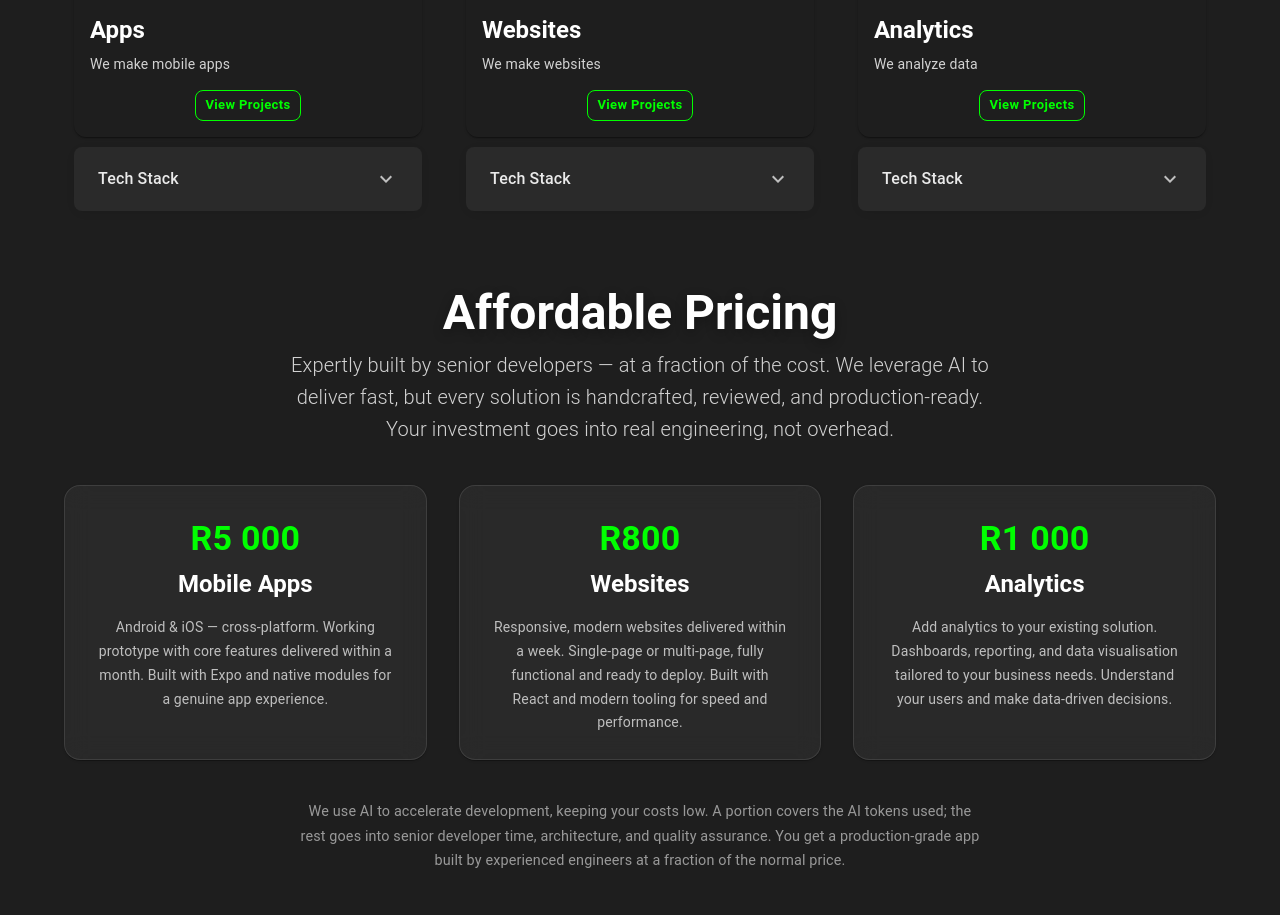
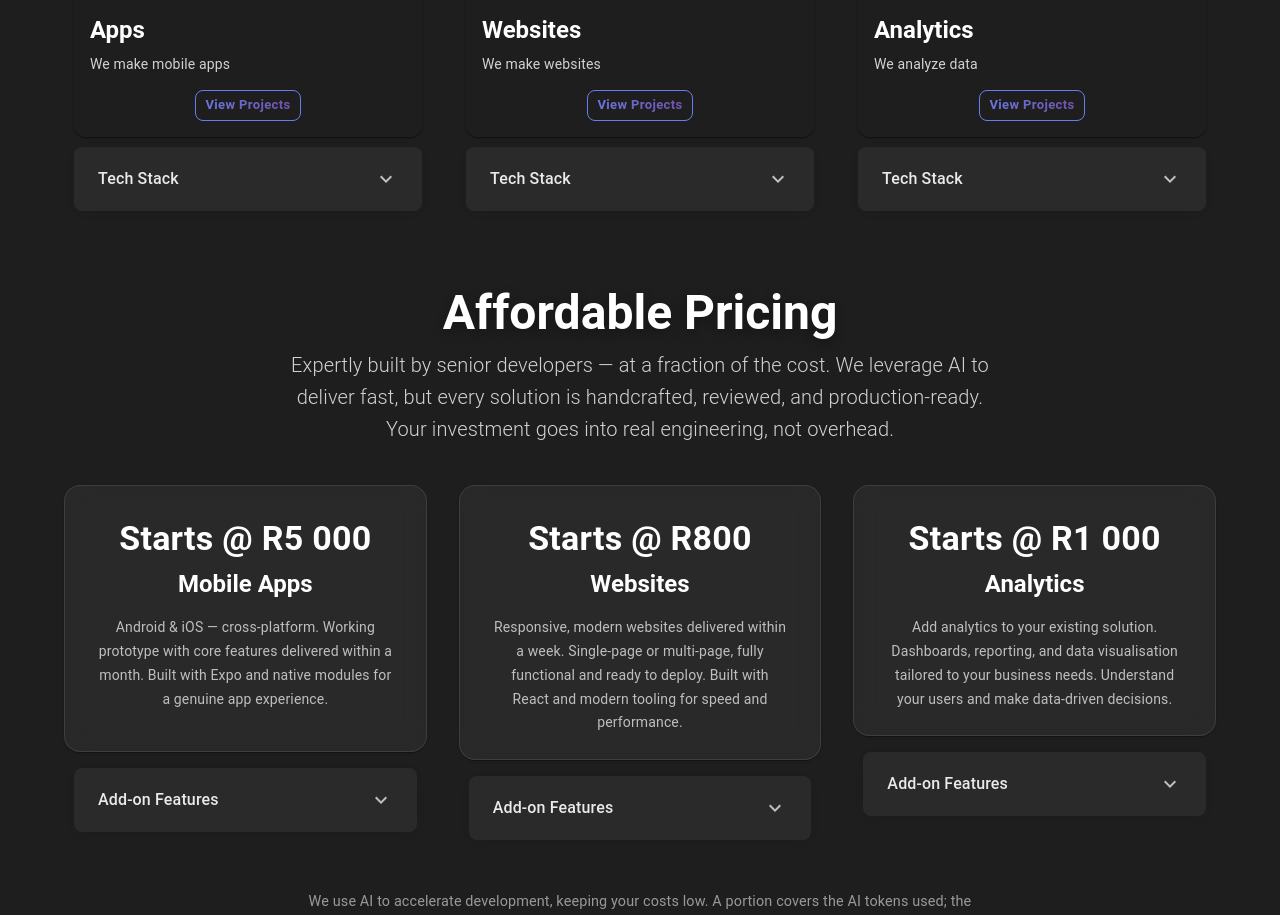
Before and after one commit to Poison159/NewGroundFloorWebsite, a React (Create React App) app: page / in a window 1280 px wide. Shown: the part 417-1332 px from the top of the page. Built offline with nearby package versions, Linux system fonts and the light colour scheme.

Commit message:
pricing accordions, gradient theme, iframe preview, renamed admin dashboard

```diff
--- a/src/Pages/HomePage.js
+++ b/src/Pages/HomePage.js
@@ -8,6 +8,9 @@ export default function HomePage() {
   const [expandedApps, setExpandedApps] = useState(false);
   const [expandedWeb, setExpandedWeb] = useState(false);
   const [expandedData, setExpandedData] = useState(false);
+  const [expandedPricingApps, setExpandedPricingApps] = useState(false);
+  const [expandedPricingWeb, setExpandedPricingWeb] = useState(false);
+  const [expandedPricingAnalytics, setExpandedPricingAnalytics] = useState(false);
 
   const cardArray = [
     {
@@ -45,6 +48,27 @@ export default function HomePage() {
   const toggleExpandedApps = () => setExpandedApps(!expandedApps);
   const toggleExpandedWeb = () => setExpandedWeb(!expandedWeb);
   const toggleExpandedData = () => setExpandedData(!expandedData);
+
+  const toggleExpandedPricingApps = () => setExpandedPricingApps(!expandedPricingApps);
+  const toggleExpandedPricingWeb = () => setExpandedPricingWeb(!expandedPricingWeb);
+  const toggleExpandedPricingAnalytics = () => setExpandedPricingAnalytics(!expandedPricingAnalytics);
+
+  const appsPricingItems = [
+    { title: "Notifications", price: "R1 000", description: "Push notifications, in-app alerts, and email reminders to keep your users engaged with real-time updates on events, messages, and personalised recommendations." },
+    { title: "Admin app", price: "R2 000", description: "A companion admin panel for managing users, moderating content, viewing analytics, and controlling app settings — all from a single secure dashboard." },
+    { title: "New features", price: "R1 000", description: "Extend your app with additional functionality — new screens, interactive components, API integrations, and custom features tailored to your needs." }
+  ];
+
+  const websitePricingItems = [
+    { title: "Static web", price: "R800", description: "No requests to a backend — purely static images, HTML, and assets. Ideal for brochure sites and landing pages with no dynamic logic required." },
+    { title: "Dynamic Web", price: "R4 000", description: "Full website with a backend, HTTP request handling, database integration, and dynamic content. Supports user authentication, forms, and third-party integrations." },
+    { title: "New features", price: "R1 000", description: "Extend your website with additional functionality — new pages, interactive components, API integrations, and custom features tailored to your needs." }
+  ];
+
+  const analyticsPricingItems = [
+    { title: "Custom dashboards", price: "R1 500", description: "Tailored analytics dashboards with real-time metrics, custom KPIs, and visual reports specific to your business needs." },
+    { title: "Data integration", price: "R2 000", description: "Connect your existing systems and data sources into a unified analytics pipeline for comprehensive business intelligence." }
+  ];
 
   return (
     <Container maxWidth="lg" sx={{ py: 4 }}>
@@ -140,11 +164,11 @@ export default function HomePage() {
             <Grid item xs={12} md={4}>
               <Card
                 sx={{
-                  height: '100%',
                   background: 'rgba(255,255,255,0.05)',
                   backdropFilter: 'blur(12px)',
                   border: '1px solid rgba(255,255,255,0.1)',
                   borderRadius: 4,
+                  mb: 2,
                   transition: 'transform 0.3s ease, box-shadow 0.3s ease',
                   '&:hover': {
                     transform: 'translateY(-8px)',
@@ -153,8 +177,8 @@ export default function HomePage() {
                 }}
               >
                 <CardContent sx={{ p: 4, textAlign: 'center' }}>
-                  <Typography variant="h4" sx={{ color: '#0f0', fontWeight: 700, mb: 1 }}>
-                    R5 000
+                  <Typography variant="h4" sx={{ color: 'white', fontWeight: 700, mb: 1 }}>
+                    Starts @ R5 000
                   </Typography>
                   <Typography variant="h5" sx={{ color: 'white', fontWeight: 600, mb: 2 }}>
                     Mobile Apps
@@ -165,16 +189,22 @@ export default function HomePage() {
                   </Typography>
                 </CardContent>
               </Card>
+              <CustomAccordion
+                items={appsPricingItems}
+                title="Add-on Features"
+                expanded={expandedPricingApps}
+                toggleExpanded={toggleExpandedPricingApps}
+              />
             </Grid>
 
             <Grid item xs={12} md={4}>
               <Card
                 sx={{
-                  height: '100%',
                   background: 'rgba(255,255,255,0.05)',
                   backdropFilter: 'blur(12px)',
                   border: '1px solid rgba(255,255,255,0.1)',
                   borderRadius: 4,
+                  mb: 2,
                   transition: 'transform 0.3s ease, box-shadow 0.3s ease',
                   '&:hover': {
                     transform: 'translateY(-8px)',
@@ -183,8 +213,8 @@ export default function HomePage() {
                 }}
               >
                 <CardContent sx={{ p: 4, textAlign: 'center' }}>
-                  <Typography variant="h4" sx={{ color: '#0f0', fontWeight: 700, mb: 1 }}>
-                    R800
+                  <Typography variant="h4" sx={{ color: 'white', fontWeight: 700, mb: 1 }}>
+                    Starts @ R800
                   </Typography>
                   <Typography variant="h5" sx={{ color: 'white', fontWeight: 600, mb: 2 }}>
                     Websites
@@ -196,16 +226,22 @@ export default function HomePage() {
                   </Typography>
                 </CardContent>
               </Card>
+              <CustomAccordion
+                items={websitePricingItems}
+                title="Add-on Features"
+                expanded={expandedPricingWeb}
+                toggleExpanded={toggleExpandedPricingWeb}
+              />
             </Grid>
 
             <Grid item xs={12} md={4}>
               <Card
                 sx={{
-                  height: '100%',
                   background: 'rgba(255,255,255,0.05)',
                   backdropFilter: 'blur(12px)',
                   border: '1px solid rgba(255,255,255,0.1)',
                   borderRadius: 4,
+                  mb: 2,
                   transition: 'transform 0.3s ease, box-shadow 0.3s ease',
                   '&:hover': {
                     transform: 'translateY(-8px)',
@@ -214,8 +250,8 @@ export default function HomePage() {
                 }}
               >
                 <CardContent sx={{ p: 4, textAlign: 'center' }}>
-                  <Typography variant="h4" sx={{ color: '#0f0', fontWeight: 700, mb: 1 }}>
-                    R1 000
+                  <Typography variant="h4" sx={{ color: 'white', fontWeight: 700, mb: 1 }}>
+                    Starts @ R1 000
                   </Typography>
                   <Typography variant="h5" sx={{ color: 'white', fontWeight: 600, mb: 2 }}>
                     Analytics
@@ -227,6 +263,12 @@ export default function HomePage() {
                   </Typography>
                 </CardContent>
               </Card>
+              <CustomAccordion
+                items={analyticsPricingItems}
+                title="Add-on Features"
+                expanded={expandedPricingAnalytics}
+                toggleExpanded={toggleExpandedPricingAnalytics}
+              />
             </Grid>
           </Grid>
 
--- a/src/Pages/WebCarouselPage.js
+++ b/src/Pages/WebCarouselPage.js
@@ -3,22 +3,11 @@ import { Container, Typography, Box, IconButton } from '@mui/material';
 import ArrowBackIcon from '@mui/icons-material/ArrowBack';
 import ChevronLeftIcon from '@mui/icons-material/ChevronLeft';
 import ChevronRightIcon from '@mui/icons-material/ChevronRight';
+import CloseIcon from '@mui/icons-material/Close';
 import { useNavigate } from 'react-router-dom';
 import ImageModal from '../components/ImageModal';
 
 const projects = [
-  {
-    name: 'Admin Dashboard',
-    url: 'https://spotvibe-admin.groundfloor.africa/events',
-    description: 'A powerful admin panel for managing business operations, users, and analytics in real-time.',
-    images: [
-      '/images/web_admin_1.png',
-      '/images/web_admin_2.png',
-      '/images/web_admin_3.png',
-      '/images/web_admin_4.png',
-      '/images/web_admin_5.png',
-    ],
-  },
   {
     name: 'User Profile',
     url: 'https://siyaportforlio.web.app/#projects',
@@ -29,6 +18,18 @@ const projects = [
       '/images/web_profile_3.png',
       '/images/web_profile_4.png',
       '/images/web_profile_5.png',
+    ],
+  },
+  {
+    name: 'Envibe Web',
+    url: 'https://spotvibe-admin.groundfloor.africa/events',
+    description: 'A powerful admin panel for managing business operations, users, and analytics in real-time.',
+    images: [
+      '/images/web_admin_1.png',
+      '/images/web_admin_2.png',
+      '/images/web_admin_3.png',
+      '/images/web_admin_4.png',
+      '/images/web_admin_5.png',
     ],
   },
 ];
@@ -205,6 +206,7 @@ function SwipeDeck({ images }) {
 export default function WebCarouselPage() {
   const navigate = useNavigate();
   const [projectIndex, setProjectIndex] = useState(0);
+  const [iframeUrl, setIframeUrl] = useState(null);
 
   const project = projects[projectIndex];
 
@@ -231,10 +233,13 @@ export default function WebCarouselPage() {
               {project.description}
             </Typography>
             <Box
-              component="a"
-              href={project.url}
-              target="_blank"
-              rel="noopener noreferrer"
+              onClick={() => {
+                if (project.name === 'Envibe Web') {
+                  window.open(project.url, '_blank', 'noopener,noreferrer');
+                } else {
+                  setIframeUrl(project.url);
+                }
+              }}
               sx={{
                 display: 'inline-block',
                 mt: 1.5,
@@ -245,7 +250,7 @@ export default function WebCarouselPage() {
                 color: 'white',
                 fontWeight: 600,
                 fontSize: '0.9rem',
-                textDecoration: 'none',
+                cursor: 'pointer',
                 transition: 'transform 0.2s, box-shadow 0.2s',
                 '&:hover': {
                   transform: 'translateY(-2px)',
@@ -279,6 +284,43 @@ export default function WebCarouselPage() {
           ))}
         </Box>
       </Container>
+
+      {iframeUrl && (
+        <Box
+          sx={{
+            position: 'fixed', inset: 0, zIndex: 9999,
+            background: 'rgba(0,0,0,0.92)',
+            display: 'flex', flexDirection: 'column', alignItems: 'center', justifyContent: 'center',
+          }}
+          onClick={() => setIframeUrl(null)}
+        >
+          <Box
+            sx={{ position: 'relative', width: '95vw', height: '90vh', p: 2 }}
+            onClick={(e) => e.stopPropagation()}
+          >
+            <IconButton
+              onClick={() => setIframeUrl(null)}
+              sx={{
+                position: 'absolute', top: 4, right: -16, zIndex: 10000,
+                color: 'white', background: 'rgba(0,0,0,0.6)',
+                border: '2px solid white',
+                '&:hover': { background: 'rgba(255,255,255,0.3)' },
+              }}
+            >
+              <CloseIcon sx={{ fontSize: 36 }} />
+            </IconButton>
+            <Box
+              component="iframe"
+              src={iframeUrl}
+              sx={{
+                width: '100%', height: '100%', border: 'none', borderRadius: 2,
+                boxShadow: '0 20px 60px rgba(0,0,0,0.5)',
+              }}
+              title="Website Preview"
+            />
+          </Box>
+        </Box>
+      )}
     </Box>
   );
 }
--- a/src/components/ServicesCard.js
+++ b/src/components/ServicesCard.js
@@ -78,14 +78,19 @@ export default function ServicesCard(props) {
               size="small"
               variant="outlined"
               sx={{
-                color: '#0f0',
-                borderColor: '#0f0',
+                borderColor: '#667eea',
                 textTransform: 'none',
                 fontWeight: 600,
                 borderRadius: 2,
+                background: 'linear-gradient(135deg, #667eea 0%, #764ba2 100%)',
+                WebkitBackgroundClip: 'text',
+                WebkitTextFillColor: 'transparent',
                 '&:hover': {
-                  borderColor: '#0f0',
-                  background: 'rgba(0,255,0,0.1)',
+                  borderColor: '#667eea',
+                  background: 'linear-gradient(135deg, #667eea 0%, #764ba2 100%)',
+                  WebkitBackgroundClip: 'text',
+                  WebkitTextFillColor: 'transparent',
+                  boxShadow: 'inset 0 0 0 999px rgba(102,126,234,0.1)',
                 },
               }}
             >
```
Also changed, not shown: src/App.js (+11 -5 lines), src/components/CustomAccordion.js (+18 -2 lines), 1 other file (tests, documents, lock files or other folders).
